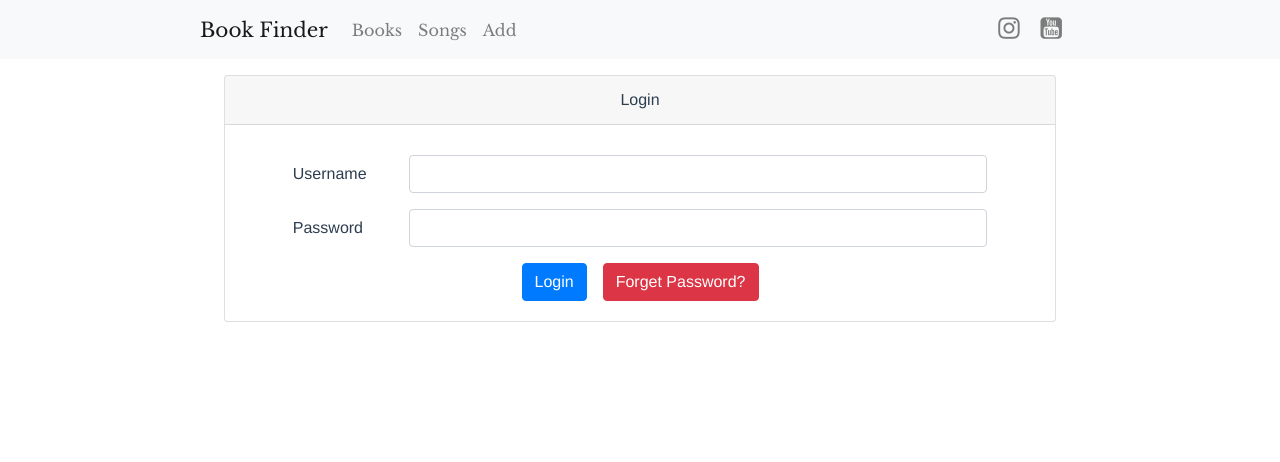
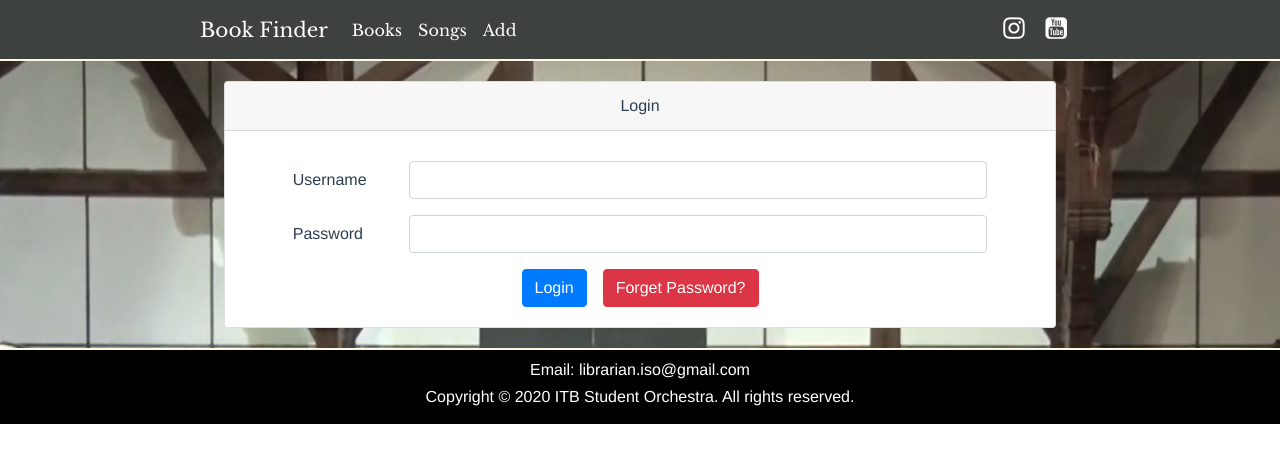
Before and after one commit to michaellhans/catalog-website, a Vue app in the folder client/: page /login in a window 1280 px wide. Shown: the top 462 px of the page. Built offline with nearby package versions, Linux system fonts and the light colour scheme; no server answers.

Commit message:
Refactoring all CSS components

```diff
--- a/client/public/index.html
+++ b/client/public/index.html
@@ -8,6 +8,7 @@
     <title>ISO Catalog Finder</title>
     <script src="https://code.jquery.com/jquery-3.5.1.slim.min.js" integrity="sha384-DfXdz2htPH0lsSSs5nCTpuj/zy4C+OGpamoFVy38MVBnE+IbbVYUew+OrCXaRkfj" crossorigin="anonymous"></script>
     <script src="https://cdn.jsdelivr.net/npm/popper.js@1.16.0/dist/umd/popper.min.js" integrity="sha384-Q6E9RHvbIyZFJoft+2mJbHaEWldlvI9IOYy5n3zV9zzTtmI3UksdQRVvoxMfooAo" crossorigin="anonymous"></script>
+    <script src="https://code.jquery.com/jquery-3.2.1.slim.min.js" integrity="sha384-KJ3o2DKtIkvYIK3UENzmM7KCkRr/rE9/Qpg6aAZGJwFDMVNA/GpGFF93hXpG5KkN" crossorigin="anonymous"></script>
     <script src="https://stackpath.bootstrapcdn.com/bootstrap/4.5.0/js/bootstrap.min.js" integrity="sha384-OgVRvuATP1z7JjHLkuOU7Xw704+h835Lr+6QL9UvYjZE3Ipu6Tp75j7Bh/kR0JKI" crossorigin="anonymous"></script>
     <meta name="viewport" content="width=device-width, initial-scale=1">
     <link rel="stylesheet" href="https://cdnjs.cloudflare.com/ajax/libs/font-awesome/4.7.0/css/font-awesome.min.css">
--- a/client/src/App.vue
+++ b/client/src/App.vue
@@ -1,28 +1,32 @@
 <template>
   <div id="app">
     <NavigationBar />
-    <router-view/>
+    <router-view />
+    <Footer />
   </div>
 </template>
 
 <script>
-import NavigationBar from '@/components/NavigationBar.vue'
+import NavigationBar from "@/components/NavigationBar.vue";
+import Footer from "@/components/Footer.vue";
 
 export default {
-  name: 'App',
+  name: "App",
   components: {
-    NavigationBar
-  }
-}
+    NavigationBar,
+    Footer,
+  },
+};
 </script>
 
 <style>
 #app {
-  font-family: 'Avenir', Helvetica, Arial, sans-serif;
+  font-family: "Avenir", Helvetica, Arial, sans-serif;
   -webkit-font-smoothing: antialiased;
   -moz-osx-font-smoothing: grayscale;
   text-align: center;
   color: #2c3e50;
   margin-top: 0px;
+  background: url("assets/backgroundISO.png") fixed center;
 }
 </style>
--- /dev/null
+++ b/client/src/components/Footer.vue
@@ -0,0 +1,25 @@
+<template>
+  <footer>
+    <h6>Email: librarian.iso@gmail.com</h6>
+    <h6>Copyright © 2020 ITB Student Orchestra. All rights reserved.</h6>
+  </footer>
+</template>
+
+<style scoped>
+footer {
+  background-color: black;
+  padding-top: 10px;
+  padding-bottom: 10px;
+  position: relative;
+  left: 0;
+  bottom: 0;
+  width: 100%;
+  line-height: 2;
+  margin-top: 20px;
+  border-top: 2pt solid rgb(255, 248, 225);
+}
+
+h6 {
+  color: white;
+}
+</style>
--- a/client/src/components/InstrumenCheckBox.vue
+++ b/client/src/components/InstrumenCheckBox.vue
@@ -1,13 +1,6 @@
 <template>
-  <div
-    class="col-12 col-lg-7 d-flex flex-wrap justify-content-center w-100"
-    id="cols-3"
-  >
-    <div
-      v-for="(instrument, index) in instruments"
-      :key="index"
-      class="form-check-inline"
-    >
+  <div class="col-12 col-lg-7 d-flex flex-wrap justify-content-center w-100" id="cols-3">
+    <div v-for="(instrument, index) in instruments" :key="index" class="form-check-inline">
       <input
         class="form-check-input"
         type="checkbox"
@@ -16,9 +9,11 @@
         v-model="checkedInstrument"
         @change="checkingBox"
       />
-      <label class="form-check-label" :for="`${instrument.name}Check`">{{
+      <label class="form-check-label" :for="`${instrument.name}Check`">
+        {{
         instrument.name
-      }}</label>
+        }}
+      </label>
     </div>
   </div>
 </template>
@@ -29,32 +24,36 @@ export default {
     return {
       instruments: [
         {
-          name: 'Piano',
-          value: 'P',
+          name: "Piano",
+          value: "P",
         },
         {
-          name: 'Guitar',
-          value: 'G',
+          name: "Guitar",
+          value: "G",
         },
         {
-          name: 'String',
-          value: 'S',
+          name: "String",
+          value: "S",
         },
         {
-          name: 'Brass',
-          value: 'B',
+          name: "Brass",
+          value: "B",
         },
         {
-          name: 'Wood Wind',
-          value: 'W',
+          name: "Wood Wind",
+          value: "W",
         },
         {
-          name: 'Saxophone',
-          value: 's',
+          name: "Saxophone",
+          value: "s",
         },
         {
-          name: 'Percussion',
-          value: 'p',
+          name: "Percussion",
+          value: "p",
+        },
+        {
+          name: "Lain-Lain",
+          value: "L",
         },
       ],
       checkedInstrument: [],
@@ -68,10 +67,10 @@ export default {
           filteredInstrument.push(instrument.value);
         }
       });
-      return filteredInstrument.join('');
+      return filteredInstrument.join("");
     },
     checkingBox(event) {
-      this.$emit('checked', this.filterCheckedInstrument());
+      this.$emit("checked", this.filterCheckedInstrument());
     },
   },
 };
--- a/client/src/components/NavigationBar.vue
+++ b/client/src/components/NavigationBar.vue
@@ -1,9 +1,9 @@
 <template>
   <div id="navbar-finder">
-    <nav class="navbar navbar-expand-lg navbar-light bg-light">
+    <nav class="navbar navbar-expand-lg navbar-custom">
       <router-link class="navbar-brand" to="/">Book Finder</router-link>
       <button
-        class="navbar-toggler ml-auto"
+        class="navbar-toggler"
         type="button"
         data-toggle="collapse"
         data-target="#navbarSupportedContent"
@@ -34,13 +34,11 @@
               <i class="fa fa-instagram" style="font-size:25px; margin-right:5px;"></i>
             </a>
             <a class="nav-link" target="_blank" href="https://www.youtube.com/user/mediaISO">
-              <i class="fa fa-youtube-square" style="font-size:25px; margin-right:10px;"></i>
+              <i class="fa fa-youtube-square" style="font-size:25px; margin-right:5px;"></i>
             </a>
 
             <li>
-              <router-link to="/login" v-if="getAuthStatus === false">
-                <button class="btn btn-primary">Login</button>
-              </router-link>
+              <router-link class="nav-link" to="/login" v-if="getAuthStatus === false">Login</router-link>
             </li>
 
             <li>
@@ -72,8 +70,28 @@ export default {
   padding-right: 200px;
 }
 
+.navbar-custom {
+  background-color: rgb(62, 66, 62);
+  color: white;
+}
+
+.navbar-brand,
+.nav-item,
+.nav-link {
+  color: white;
+}
+
+.navbar-brand:hover,
+.nav-item:hover,
+.nav-link:hover {
+  color: rgb(165, 165, 165);
+}
+
 #navbar-finder {
   font-family: "Libre Baskerville", serif;
   font-style: initial;
+  background-color: black;
+  border-bottom: 2pt solid rgb(255, 248, 225);
+  margin-bottom: 20px;
 }
 </style>
--- a/client/src/components/Result.vue
+++ b/client/src/components/Result.vue
@@ -37,4 +37,8 @@ export default {
 .fa-times {
   color: red;
 }
+
+table {
+  margin-bottom: 50px;
+}
 </style>
--- a/client/src/views/Home.vue
+++ b/client/src/views/Home.vue
@@ -1,9 +1,10 @@
 <template>
   <div class="home">
     <b-jumbotron bg-variant="secondary" text-variant="white" border-variant="dark">
-    <div class="alert alert-success" v-if="getAuthStatus === true">
-      Welcome admin {{ getAuthUsername }}!
-    </div>
+      <div
+        class="alert alert-success"
+        v-if="getAuthStatus === true"
+      >Welcome admin {{ getAuthUsername }}!</div>
 
       <template v-slot:header>Welcome to ISO Song Finder!</template>
 
@@ -13,21 +14,21 @@
       </template>
     </b-jumbotron>
   </div>
-
 </template>
 
 <script>
-import { mapGetters } from 'vuex'
+import { mapGetters } from "vuex";
 
 export default {
-  name: 'Home',
-  computed: mapGetters(['getAuthStatus', 'getAuthUsername'])
-}
+  name: "Home",
+  computed: mapGetters(["getAuthStatus", "getAuthUsername"]),
+};
 </script>
 
 <style>
 .home {
-  margin-top: 130px;
+  padding-top: 130px;
+  padding-bottom: 130px;
+  height: 700px;
 }
-
 </style>
--- a/client/src/webpage/Book.vue
+++ b/client/src/webpage/Book.vue
@@ -1,5 +1,5 @@
 <template>
-  <div id="BooksPage">
+  <div class="normal-page">
     <b-container>
       <TitleSpace :titleValue="'ISO Book Finder'"></TitleSpace>
       <div class="d-flex">
@@ -14,7 +14,7 @@
         <button class="btn btn-outline-success my-2 my-sm-0" v-on:click="search">Search</button>
       </div>
       <br />
-      <div class="row d-flex align-items-center">
+      <div id="filterOption" class="row d-flex align-items-center">
         <div class="col-6 col-lg-3 mb-3 mb-lg-0">
           <select class="form-control-inline" width="20" v-model="searchBy">
             <option value="nama">Nama Buku</option>
@@ -143,41 +143,4 @@ export default {
 </script>
 
 <style>
-#BooksPage {
-  font-family: "Avenir", Helvetica, Arial, sans-serif;
-  -webkit-font-smoothing: antialiased;
-  -moz-osx-font-smoothing: grayscale;
-  text-align: center;
-  color: #2c3e50;
-  margin-top: 20px;
-}
-
-#cols-1-search {
-  width: 90%;
-}
-
-#cols-2-search {
-  width: 10%;
-}
-
-#cols-1 {
-  width: 13%;
-}
-
-#cols-2 {
-  width: 19%;
-}
-
-#cols-3 {
-  width: 68%;
-}
-
-#kind {
-  width: 130px;
-}
-
-#row-2 {
-  background-color: rgb(247, 243, 243);
-  padding: 10px;
-}
 </style>
--- a/client/src/webpage/Song.vue
+++ b/client/src/webpage/Song.vue
@@ -1,5 +1,5 @@
 <template>
-  <div id="SongsPage">
+  <div class="normal-page">
     <TitleSpace :titleValue="'ISO Song Finder'" />
     <b-container>
       <div class="d-flex">
@@ -14,7 +14,7 @@
         <button class="btn btn-outline-success my-2 my-sm-0" v-on:click="search">Search</button>
       </div>
       <br />
-      <div class="row d-flex align-items-center">
+      <div id="filterOption" class="row d-flex align-items-center">
         <div class="col-6 col-lg-3 mb-3 mb-lg-0">
           <select
             class="form-control-inline"
@@ -146,32 +146,7 @@ export default {
 </script>
 
 <style>
-#SongsPage {
-  font-family: "Avenir", Helvetica, Arial, sans-serif;
-  -webkit-font-smoothing: antialiased;
-  -moz-osx-font-smoothing: grayscale;
-  text-align: center;
-  color: #2c3e50;
-  margin-top: 20px;
-}
-
-#cols-1 {
-  width: 20%;
-}
-
-#cols-2 {
-  width: 20%;
-}
-
-#cols-3 {
-  width: 60%;
-}
-
-#kind {
-  width: 200px;
-}
-
-.row {
+#filterOption {
   background-color: rgb(247, 243, 243);
   padding: 10px;
 }
```
Also changed, not shown: client/src/webpage/Penambahan.vue (+37 -32 lines), client/src/assets/backgroundISO.png (added). Lines whose indentation alone changed are shown as unchanged.
